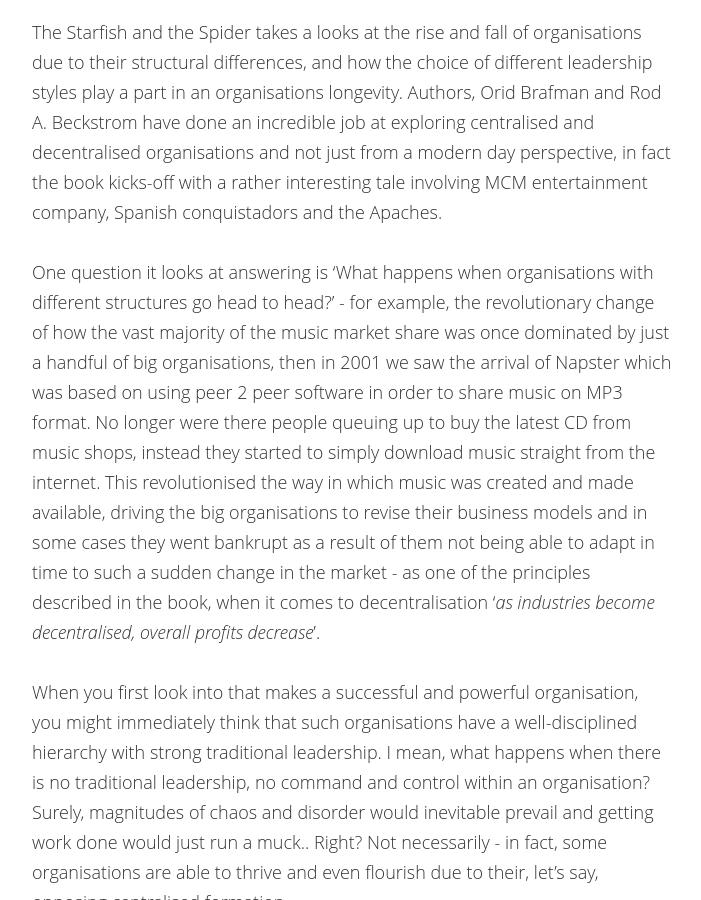
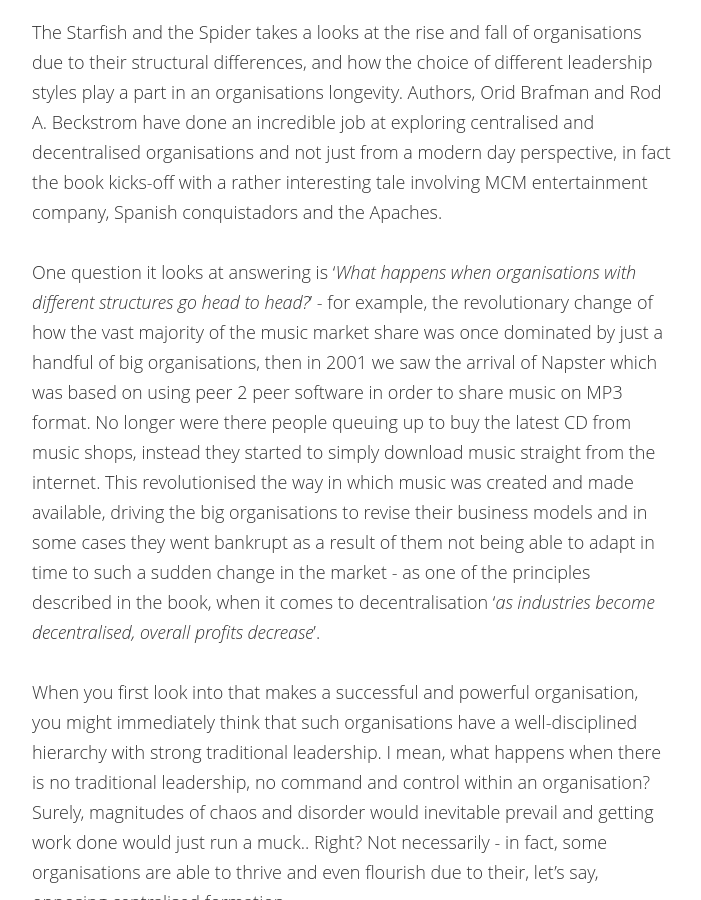
Before and after one commit to IamJackReed/JackReed, a Jekyll site: the page built from _posts/2019-12-01-review:-the-starfish-and-the-spider.md, in a window 1280 px wide and 900 px high, scrolled down 1013 px. Shown: the whole window, without its empty margins (288-989 px from the left). Built offline with Jekyll 4.4.1, drawn with Linux system fonts in a browser that asks for light colours; nearby versions of some CDN libraries; some web fonts are replaced; comment, search, counter and statistics services are not loaded.

Commit message:
Update 2019-12-01-review:-the-starfish-and-the-spider.md

```diff
--- a/_posts/2019-12-01-review:-the-starfish-and-the-spider.md
+++ b/_posts/2019-12-01-review:-the-starfish-and-the-spider.md
@@ -12,7 +12,7 @@
 
 <span style="color:#00000; text-align: justify; font-family: 'open sans'; text-align: 'justify'; font-size: 1em; font-size: 18px; font-weight: 200; hyphens: none;">The Starfish and the Spider takes a looks at the rise and fall of organisations due to their structural differences, and how the choice of different leadership styles play a part in an organisations longevity. Authors, Orid Brafman and Rod A. Beckstrom have done an incredible job at exploring centralised and decentralised organisations and not just from a modern day perspective, in fact the book kicks-off with a rather interesting tale involving MCM entertainment company, Spanish conquistadors and the Apaches.
 
-<span style="color:#00000; text-align: justify; font-family: 'open sans'; text-align: 'justify'; font-size: 1em; font-size: 18px; font-weight: 200; hyphens: none;">One question it looks at answering is 'What happens when organisations with different structures go head to head?' - for example, the revolutionary change of how the vast majority of the music market share was once dominated by just a handful of big organisations, then in 2001 we saw the arrival of Napster which was based on using peer 2 peer software in order to share music on MP3 format. No longer were there people queuing up to buy the latest CD from music shops, instead they started to simply download music straight from the internet. This revolutionised the way in which music was created and made available, driving the big organisations to revise their business models and in some cases they went bankrupt as a result of them not being able to adapt in time to such a sudden change in the market - as one of the principles described in the book, when it comes to decentralisation '_as industries become decentralised, overall profits decrease_'.
+<span style="color:#00000; text-align: justify; font-family: 'open sans'; text-align: 'justify'; font-size: 1em; font-size: 18px; font-weight: 200; hyphens: none;">One question it looks at answering is '_What happens when organisations with different structures go head to head?_' - for example, the revolutionary change of how the vast majority of the music market share was once dominated by just a handful of big organisations, then in 2001 we saw the arrival of Napster which was based on using peer 2 peer software in order to share music on MP3 format. No longer were there people queuing up to buy the latest CD from music shops, instead they started to simply download music straight from the internet. This revolutionised the way in which music was created and made available, driving the big organisations to revise their business models and in some cases they went bankrupt as a result of them not being able to adapt in time to such a sudden change in the market - as one of the principles described in the book, when it comes to decentralisation '_as industries become decentralised, overall profits decrease_'.
 
 <span style="color:#00000; text-align: justify; font-family: 'open sans'; text-align: 'justify'; font-size: 1em; font-size: 18px; font-weight: 200; hyphens: none;">When you first look into that makes a successful and powerful organisation, you might immediately think that such organisations have a well-disciplined hierarchy with strong traditional leadership. I mean, what happens when there is no traditional leadership, no command and control within an organisation? Surely, magnitudes of chaos and disorder would inevitable prevail and getting work done would just run a muck.. Right? Not necessarily - in fact, some organisations are able to thrive and even flourish due to their, let's say, opposing centralised formation.
 
```
